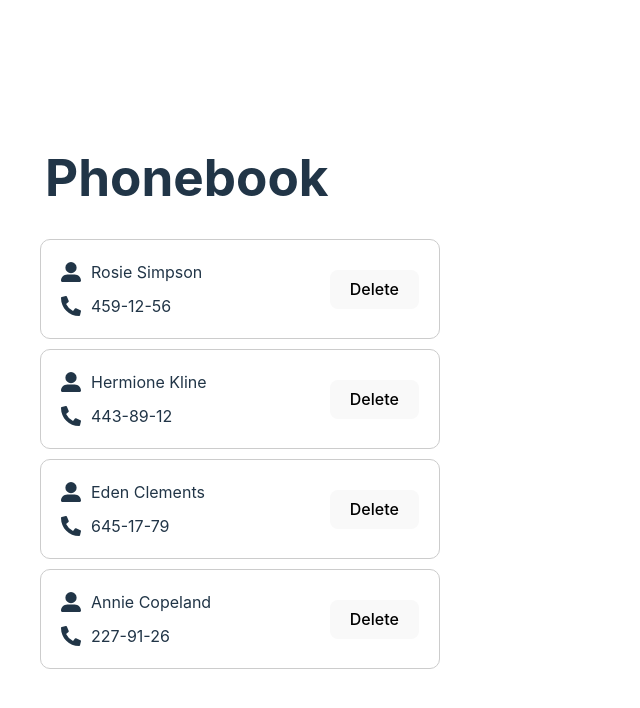
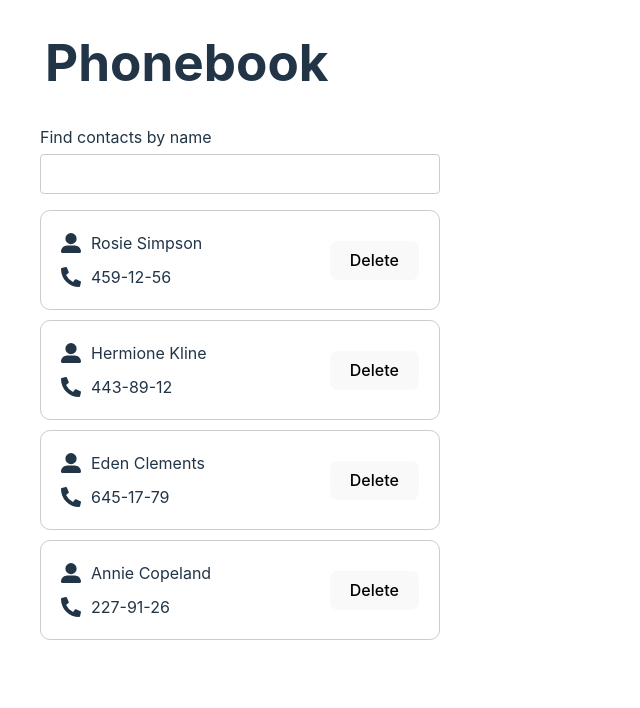
Before and after one commit to yd1224/goit-react-hw-03, a React (Vite) app: page / in a window 1280 px wide. Shown: the top 708 px of the page, without its empty margins (0-640 px from the left). Built offline with nearby package versions, Linux system fonts and the light colour scheme.

Commit message:
add filters

```diff
--- a/src/App.jsx
+++ b/src/App.jsx
@@ -1,5 +1,7 @@
 
-import {ContactList} from './components/ContactList/ContactList'
+import { ContactList } from './components/ContactList/ContactList'
+import { SearchBox } from './components/SearchBox/SearchBox'
+import {useState} from "react";
 // import { useState, useEffect } from 'react';
 
 const contacts = [
@@ -10,15 +12,33 @@ const contacts = [
 ]
 
 function App() {
-  // const [contacts, setContacts] = useState(contacts);
+  const [inputValue, setInputValue] = useState("");
+  const [contact, setContact] = useState(contacts);
+    const handleChange = evt => {
+
+      setInputValue(evt.target.value);
+
+      const contactName = evt.target.value.trim().toLowerCase();
+
+
+
+      const foundContact = contacts.filter(contact => {
+        if (contact.name.trim().toLowerCase().includes(contactName)) {
+          return contact;
+        }
+      });
+  setContact(foundContact);
+
+
+    }
 
   return (
 
      <div>
-  <h1>Phonebook</h1>
-  {/* <ContactForm />
-  <SearchBox /> */}
-      <ContactList contacts={ contacts} />
+      <h1>Phonebook</h1>
+      <SearchBox handleChange={handleChange } inputValue={inputValue} />
+  {/* <ContactForm /> */}
+      <ContactList contacts={ contact}  />
 </div>
 
   )
--- a/src/components/ContactList/ContactList.jsx
+++ b/src/components/ContactList/ContactList.jsx
@@ -1,19 +1,17 @@
 import { Contact } from "../Contact/Contact"
 import css from './ContactList.module.css'
-export const ContactList = ({ contacts }) => {
-console.log(contacts);
+export const ContactList = ({ contacts}) => {
 
+// console.log("______", contacts[0]);
     return (
         <ul >
-            {contacts.map(contact =>
+            {contacts.map(contact => {
+ return  ( <li className={css.list} key={contact.id}>
+ <Contact   user={contact} />
+                    </li>)
 
-               ( <li className={css.list} key={contact.id}>
- <Contact  user={contact} />
-                    </li>)
-      )}
-
-
-        </ul>
+}
+    )} </ul>
 
     )
 }
--- a/src/components/SearchBox/SearchBox.jsx
+++ b/src/components/SearchBox/SearchBox.jsx
@@ -0,0 +1,24 @@
+import { useId } from "react";
+import css from './SearchBox.module.css'
+// import {useState} from "react";
+export const SearchBox = ({handleChange, inputValue}) => {
+    // const [inputValue, setInputValue] = useState("");
+    const userId = useId();
+//     const handleChange = evt => {
+// // console.log(evt.target.value);
+//         setInputValue(evt.target.value);
+
+//     }
+    return (
+
+
+                <div className={css.divStyle}>
+                    <label htmlFor={userId}>Find contacts by name</label>
+            <input className={css.input} type="text" name="userinput" value={inputValue} id={userId} onChange={handleChange} />
+                </div>
+
+
+
+
+    )
+}
--- a/src/components/SearchBox/SearchBox.module.css
+++ b/src/components/SearchBox/SearchBox.module.css
@@ -0,0 +1,13 @@
+.divStyle {
+  display: flex;
+  flex-direction: column;
+  padding-left: 40px;
+}
+.input {
+  width: 100%;
+  padding: 10px;
+  font-size: 16px;
+  border: 1px solid #ccc;
+  border-radius: 4px;
+  margin-top: 5px;
+}
--- a/src/index.css
+++ b/src/index.css
@@ -25,7 +25,6 @@ a:hover {
 body {
   margin: 0;
   display: flex;
-  place-items: center;
   min-width: 320px;
   min-height: 100vh;
 }
```
